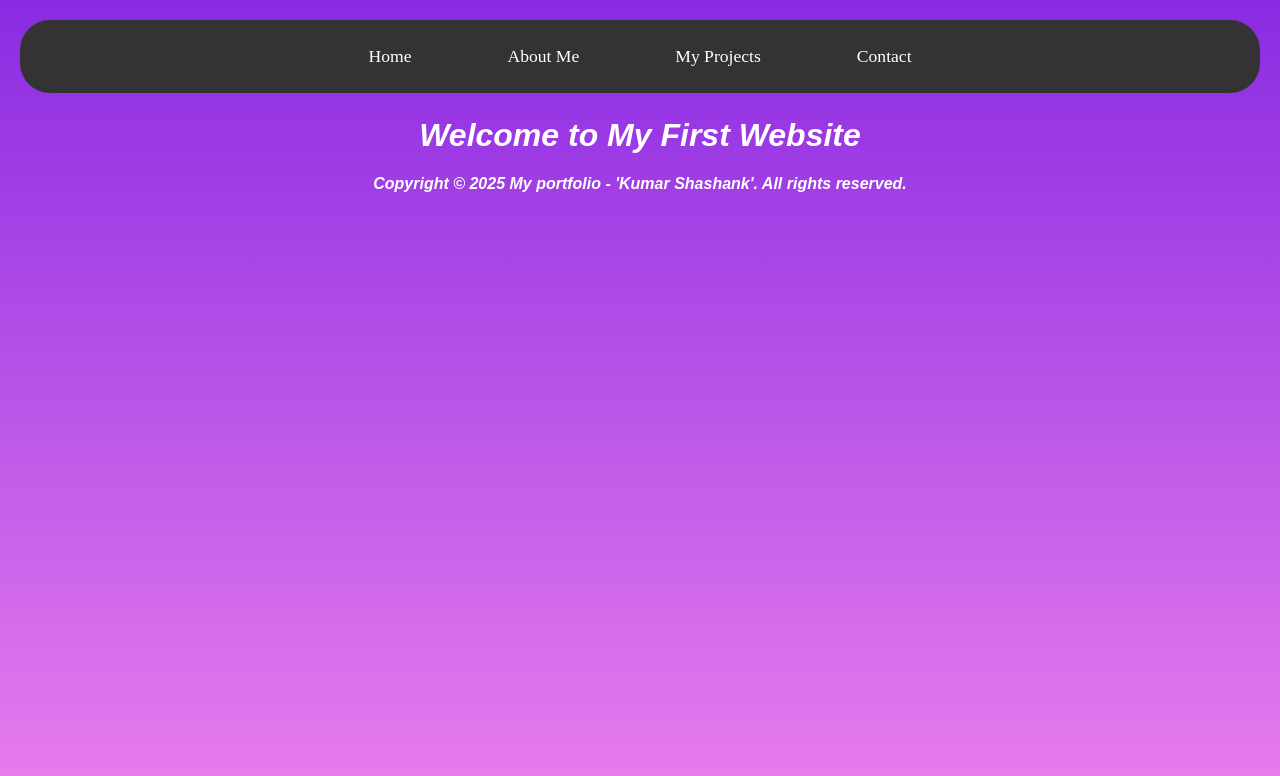
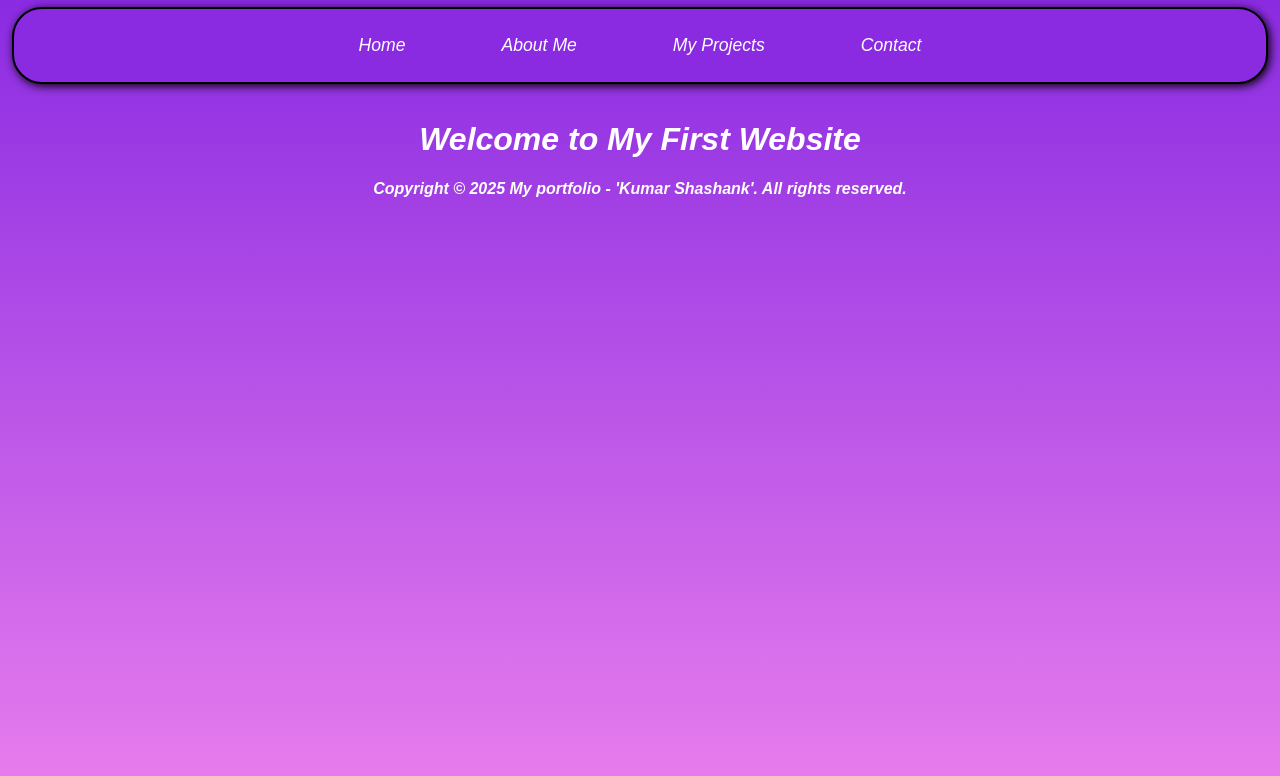
Before and after one commit to GameStoreio/Gaming-Store, a website: page index.html in a window 1280 px wide. Drawn offline with Linux system fonts and the light colour scheme.

Commit message:
fixed some issues and stlyed the website.

```diff
--- a/index.html
+++ b/index.html
@@ -5,6 +5,11 @@
     <link rel="icon" type="image/avif" href="images/image.png">
     <title>My portfolio - 'Kumar Shashank'</title>
     <style>
+        a {
+            text-decoration: none;
+            font-family: Arial, sans-serif;
+            font-style: italic;
+        }
         h1 {
             font-family: Arial, sans-serif;
             font-style: italic;
@@ -18,9 +23,17 @@
             margin: 20px;
             min-height: 100vh;
             box-sizing: border-box;
+            padding-top: 80px; /* Adjust based on nav height */
+            overflow-y: hidden; /* Hides the vertical scrollbar */
         }
         nav {
-            background-color: #333;
+            top: 7px;
+            left: 12px;
+            right: 12px;
+            position: fixed;
+            box-shadow: 2px 2px 10px rgb(0, 0, 0);
+            border: 2px solid black;
+            background-color:blueviolet;
             color: #fff;
             padding: 1em;
             text-align: center;
@@ -63,7 +76,7 @@
                   </ul>
 
             </nav>
-        <h1 style="text-align: center; color: white; font-weight: bold;">Welcome to My First Website</h1>
+        <h1 style="text-align: center; color: white;">Welcome to My First Website</h1>
         <h2></h2>
 
      <footer>
```
